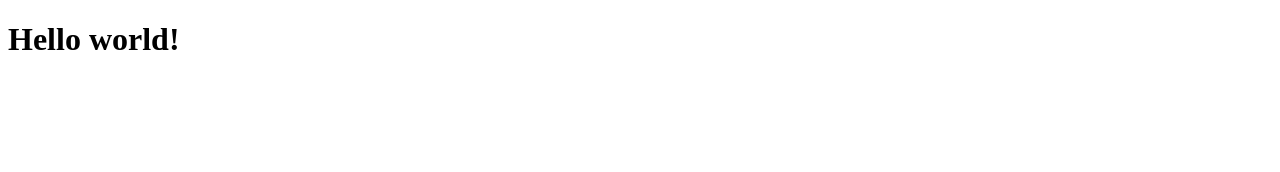
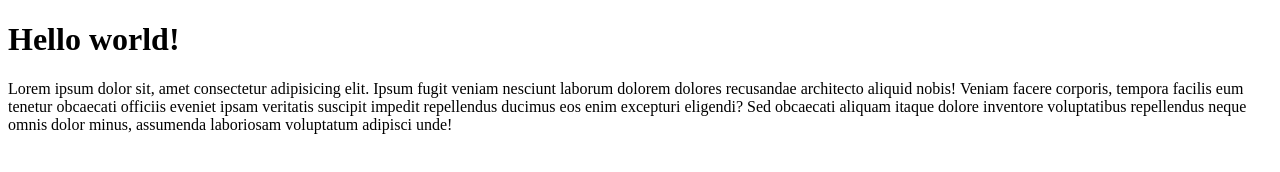
Before and after one commit to Karmraks/Prog, a plain HTML site: page index.html in a window 1280 px wide. Drawn offline with Linux system fonts and the light colour scheme.

Commit message:
mod index w

```diff
--- a/index.html
+++ b/index.html
@@ -8,5 +8,6 @@
 </head>
 <body>
     <h1>Hello world!</h1>
+    <p>Lorem ipsum dolor sit, amet consectetur adipisicing elit. Ipsum fugit veniam nesciunt laborum dolorem dolores recusandae architecto aliquid nobis! Veniam facere corporis, tempora facilis eum tenetur obcaecati officiis eveniet ipsam veritatis suscipit impedit repellendus ducimus eos enim excepturi eligendi? Sed obcaecati aliquam itaque dolore inventore voluptatibus repellendus neque omnis dolor minus, assumenda laboriosam voluptatum adipisci unde!</p>
 </body>
 </html>
```
